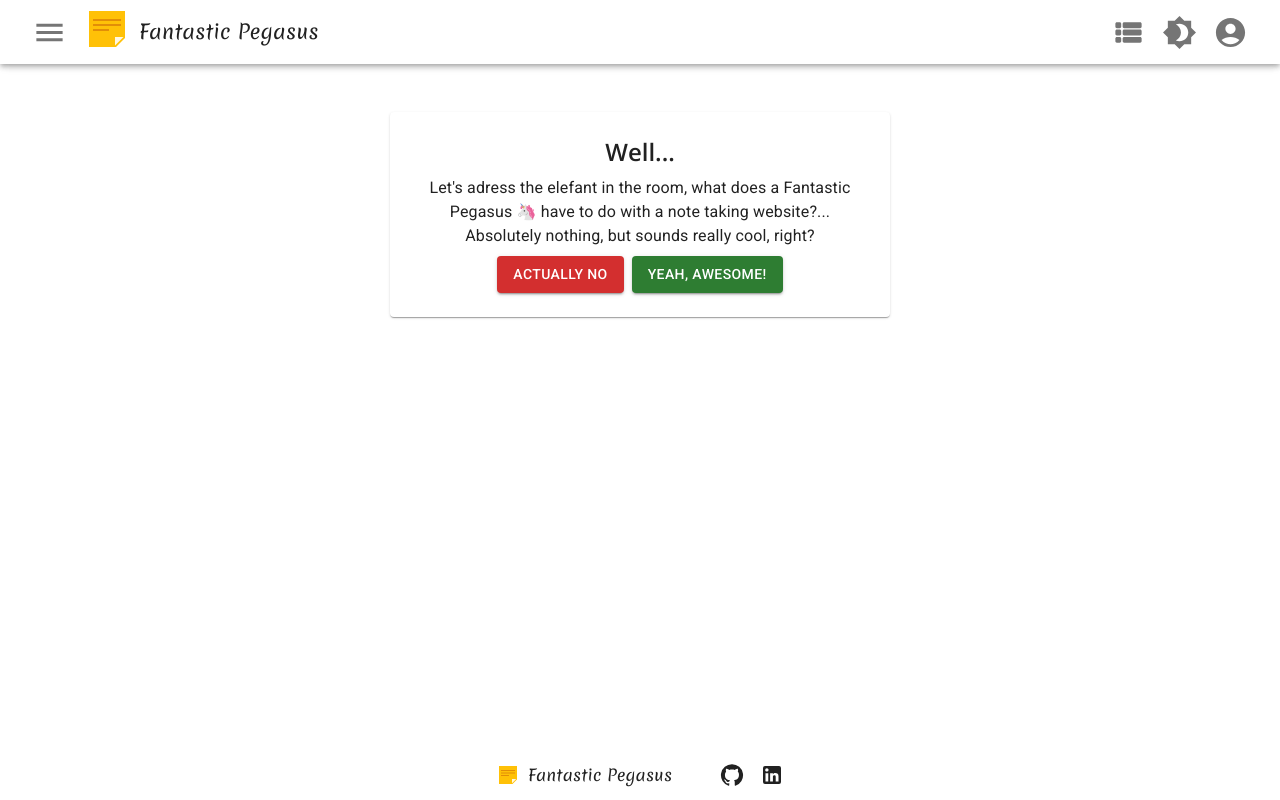
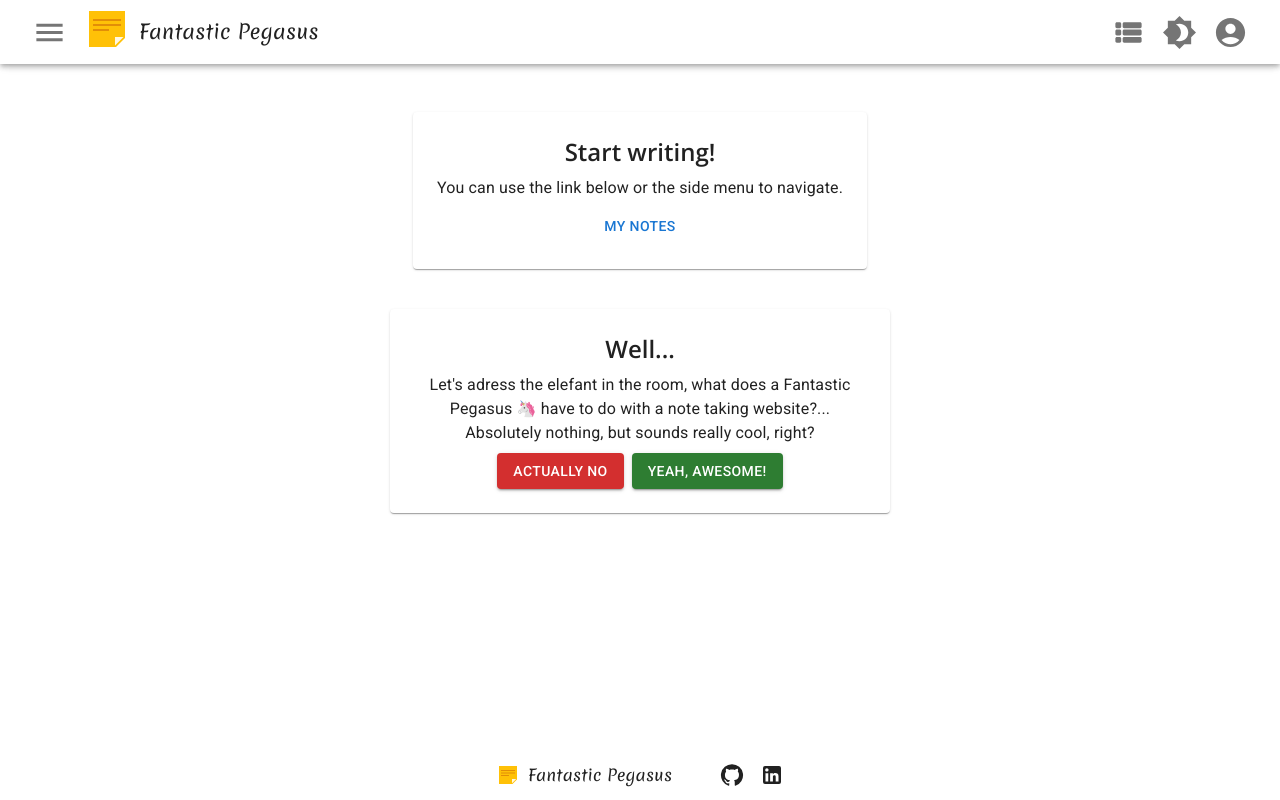
Before and after one commit to frederick-gomez/notes-app, a React (Create React App) app: page / in a window 1280 px wide. Built offline with nearby package versions, Linux system fonts and the light colour scheme; no server answers; the database is empty; sample sign-in values are in the browser's storage.

Commit message:
Home page clean up

```diff
--- a/src/components/NavigationCard.js
+++ b/src/components/NavigationCard.js
@@ -1,5 +1,6 @@
 import React from 'react';
 import { Link } from 'react-router-dom';
+import { motion } from 'framer-motion';
 
 //Matertial UI
 import Paper from '@mui/material/Paper';
@@ -9,10 +10,18 @@ import Button from '@mui/material/Button';
 
 const NavigationCard = ({ style }) => {
 	return (
-		<Paper sx={style}>
+		<Paper
+			sx={style}
+			component={motion.div}
+			initial={{ opacity: 0 }}
+			animate={{ opacity: 1 }}
+			exit={{ opacity: 0 }}
+			transition={{ duration: 0.5 }}
+			layout
+		>
 			<Stack spacing={1}>
 				<Typography align='center' component='h1' variant='h5' sx={{ fontFamily: 'Open Sans' }}>
-					Welcome back!
+					Start writing!
 				</Typography>
 				<Typography align='center' variant='body1' gutterBottom>
 					You can use the link below or the side menu to navigate.
--- a/src/components/Pages/Home.js
+++ b/src/components/Pages/Home.js
@@ -4,6 +4,7 @@ import { useAuthState } from 'react-firebase-hooks/auth';
 import { auth } from '../../firebase';
 import Transition from '../UI/Transition';
 import NavigationCard from '../NavigationCard';
+import { AnimatePresence } from 'framer-motion';
 
 //Material UI
 import Paper from '@mui/material/Paper';
@@ -32,11 +33,21 @@ const Home = () => {
 		}
 	}, []);
 
+	const dismissHandler = () => {
+		setTimeout(() => {
+			setInitial(false);
+		}, 5000);
+	};
+
 	if (user) {
 		return (
 			<Transition>
-				{initial && <WelcomeCard style={paperStyle} />}
-				{!initial && <NavigationCard style={paperStyle} />}
+				<Stack spacing={5} alignItems='center'>
+					<AnimatePresence>
+						<NavigationCard key='1' style={paperStyle} />
+						{initial && <WelcomeCard key='2' style={paperStyle} dismissHandler={dismissHandler} />}
+					</AnimatePresence>
+				</Stack>
 			</Transition>
 		);
 	}
--- a/src/components/WelcomeCard.js
+++ b/src/components/WelcomeCard.js
@@ -1,4 +1,5 @@
 import React, { useState, useRef } from 'react';
+import { motion } from 'framer-motion';
 
 //Material UI
 import Paper from '@mui/material/Paper';
@@ -7,7 +8,7 @@ import Typography from '@mui/material/Typography';
 import Button from '@mui/material/Button';
 import Slide from '@mui/material/Slide';
 
-const WelcomeCard = ({ style }) => {
+const WelcomeCard = ({ style, dismissHandler }) => {
 	const [isClicked, setIsClicked] = useState(false);
 	const [openSlide, setOpenSlide] = useState(false);
 
@@ -19,10 +20,20 @@ const WelcomeCard = ({ style }) => {
 	const buttonHandler = () => {
 		setOpenSlide(true);
 		localStorage.setItem('initial', 'false');
+		dismissHandler();
 	};
 	return (
 		<>
-			<Paper sx={style} ref={containerRef}>
+			<Paper
+				sx={style}
+				ref={containerRef}
+				component={motion.div}
+				initial={{ opacity: 0 }}
+				animate={{ opacity: 1 }}
+				exit={{ opacity: 0 }}
+				transition={{ duration: 0.5 }}
+				layout
+			>
 				<Stack spacing={1}>
 					<Typography align='center' component='h1' variant='h5' sx={{ fontFamily: 'Open Sans' }}>
 						Well...
@@ -39,6 +50,7 @@ const WelcomeCard = ({ style }) => {
 							onMouseOver={enterHandler}
 							onMouseOut={exitHandler}
 							onFocus={enterHandler}
+							onBlur={exitHandler}
 							variant='contained'
 							color={isClicked ? 'success' : 'error'}
 						>
```
